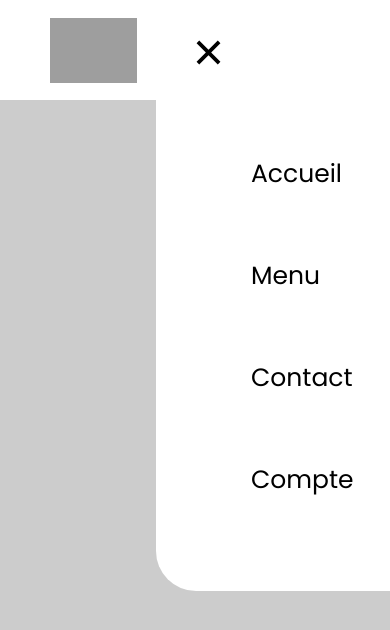
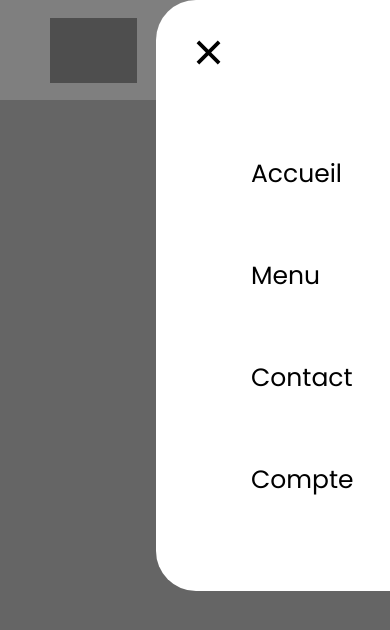
Before and after one commit to Nicos-08/header_sass, a website: page index.html in a window 390 px wide. Both pictures are taken after a click on the icon 342 px from the left and 50 px from the top of the page. Drawn offline with Linux system fonts and the light colour scheme; grey boxes are pictures that could not be loaded; a web font is replaced by a local one.

Commit message:
Flou fonctionnel

```diff
--- a/index.html
+++ b/index.html
@@ -14,7 +14,6 @@
 </head>
 <body>
     <div class="header">
-        <div class="page">
         <div class="header-logo">
             <img src="https://logos-world.net/wp-content/uploads/2020/08/Canon-Logo-1956-present.jpg" alt="Logo">
         </div>
@@ -25,7 +24,6 @@
             <li>Contact</li>
             <li>Compte</li>
         </ul>
-        </div>
         <div class="header-menu_burger">
             <svg viewBox="0 0 24 24" width="45" height="45" onclick="updateMenu()" ><path fill="none" d="M0 0h24v24H0z"/><path d="M12 10.586l4.95-4.95 1.414 1.414-4.95 4.95 4.95 4.95-1.414 1.414-4.95-4.95-4.95 4.95-1.414-1.414 4.95-4.95-4.95-4.95L7.05 5.636z" /></svg>
             <ul class="header-menu_burger-liens">
@@ -35,6 +33,7 @@
                 <li onclick="updateMenu()">Compte</li>
             </ul>
         </div>
+        <div class="header-filtre"></div>
     </div>
 </body>
 <!--Javascript-->
--- a/menu_burger.js
+++ b/menu_burger.js
@@ -1,7 +1,13 @@
 const logoMenuBurger = document.querySelector(".header-menu_burger");
+const filtre = document.querySelector(".header-filtre")
 let first = 0;
 
 const updateMenu = () => {
+    if (!filtre.classList.contains("header-filtre--active")) {
+        filtre.classList.add("header-filtre--active");
+    } else {
+        filtre.classList.remove("header-filtre--active");
+    }
     logoMenuBurger.classList.toggle("open");
     first++;
     if (first === 2) {
--- a/styles/sass/components/_header.scss
+++ b/styles/sass/components/_header.scss
@@ -2,9 +2,7 @@
 @import "../utils/variables.scss";
 
 
-
 .header {
-    .page {
     height: 100px;
     width: 100%;
     background-color: $header-background-color;
@@ -13,7 +11,6 @@
     left: 0;
     top: 0;
     z-index: 0;
-    }
     &-logo {
         display: flex;
         align-items: center;
@@ -21,6 +18,16 @@
             cursor: pointer;
             height: 65px;
             margin-left: 50px;
+        }
+    }
+    &-filtre {
+        &--active {
+            position: absolute;
+            height: 100vh;
+            width: 100vw;
+            background-color: rgba(0, 0, 0, 0.5);
+            z-index: 1;
+            animation: arriveeFlou 0.5s;
         }
     }
     &-liens {
@@ -55,3 +62,12 @@
         }
     }
 }
+
+
+@keyframes arriveeFlou {
+    from {
+        opacity: 0;
+    } to {
+        overflow: 1;
+    }
+}
```
Also changed, not shown: styles/css/components/header.css, 1 other file. Lines whose indentation alone changed are shown as unchanged.
